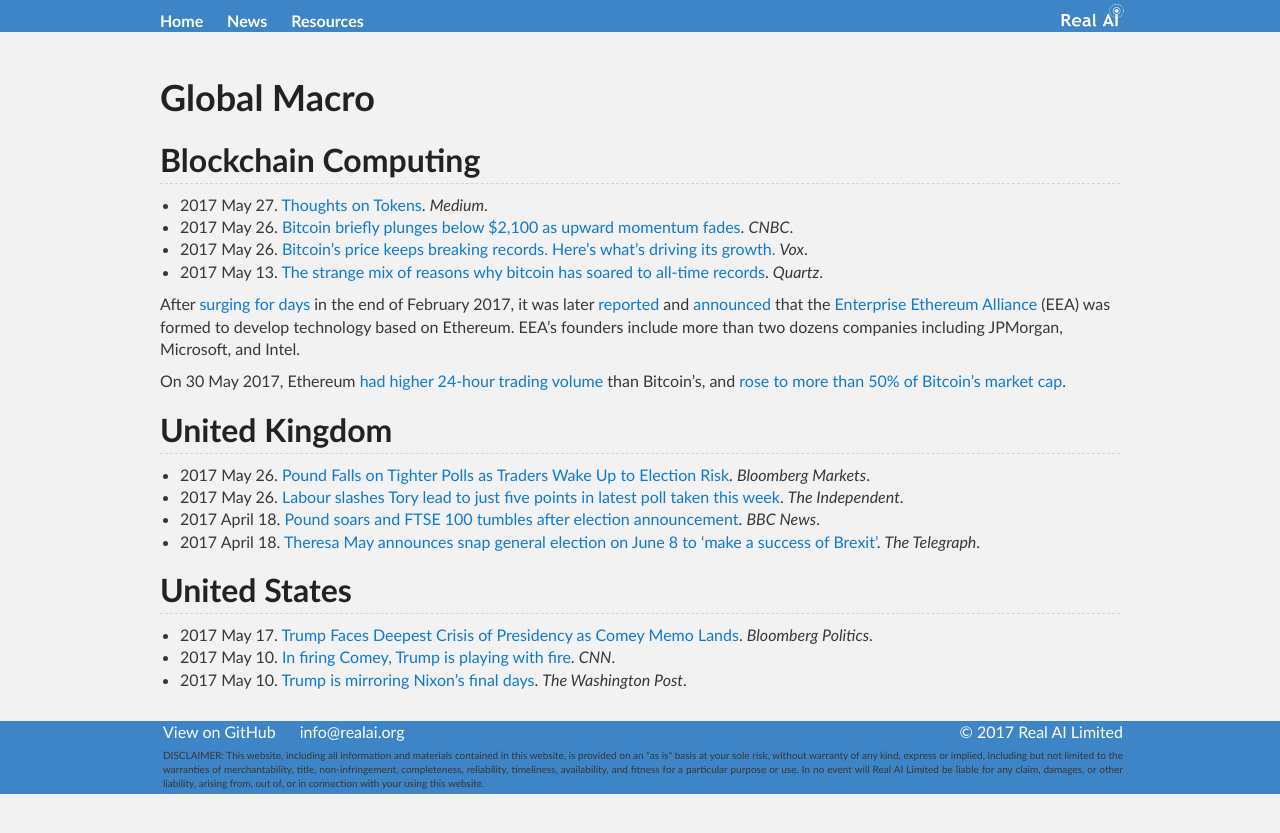
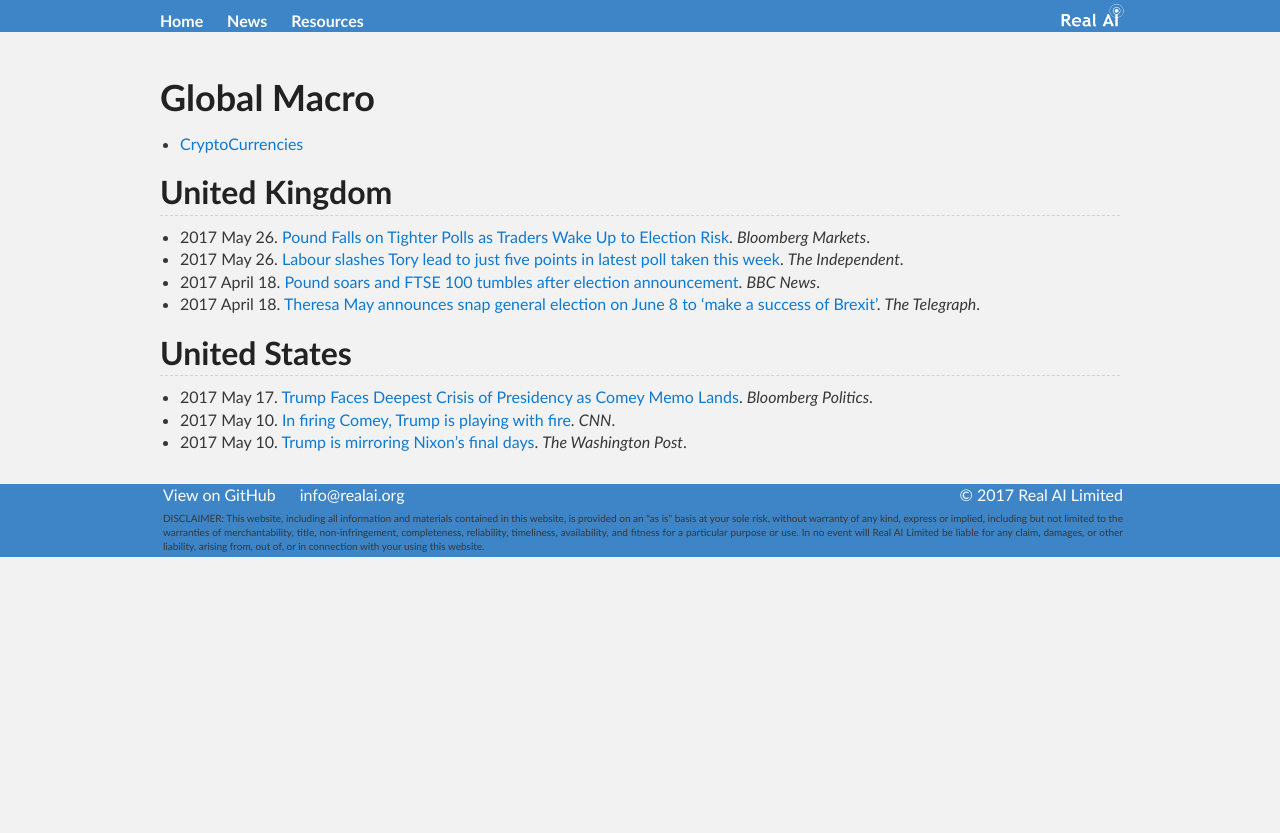
Before and after one commit to Tonywuhk/realai.org, a Jekyll site: the page built from macro.md, in a window 1280 px wide. Shown: the top 833 px of the page. Built offline with Jekyll 4.4.1, drawn with Linux system fonts in a browser that asks for light colours; our own code applies the rules of GitHub Pages for plain Markdown files; comment, search, counter and statistics services are not loaded; the repository's description, which GitHub fills in, is left out.

Commit message:
Update macro.md

```diff
--- a/macro.md
+++ b/macro.md
@@ -3,16 +3,7 @@
 ---
 # Global Macro
 
-## Blockchain Computing
-
-* 2017 May 27. [Thoughts on Tokens](https://medium.com/@balajis/thoughts-on-tokens-436109aabcbe). *Medium*.
-* 2017 May 26. [Bitcoin briefly plunges below $2,100 as upward momentum fades](http://www.cnbc.com/2017/05/26/bitcoin-briefly-plunges-below-2100-as-upward-momentum-fades.html). *CNBC*.
-* 2017 May 26. [Bitcoin's price keeps breaking records. Here's what's driving its growth.](https://www.vox.com/new-money/2017/5/26/15687062/bitcoin-bubble-explained) *Vox*.
-* 2017 May 13. [The strange mix of reasons why bitcoin has soared to all-time records](https://qz.com/981814/the-strange-mix-of-reasons-why-bitcoin-has-soared-to-all-time-records/). *Quartz*.
-
-After [surging for days](http://www.zerohedge.com/news/2017-02-27/ethereum-soars-after-jpmorgan-intel-microsoft-and-others-form-blockchain-alliance) in the end of February 2017, it was later  [reported](http://in.reuters.com/article/ethereum-enterprises-consortium-idINKBN16717C) and [announced](http://spectrum.ieee.org/tech-talk/computing/networks/enterprise-ethereum-alliance-launches) that the [Enterprise Ethereum Alliance](https://entethalliance.org/) (EEA) was formed to develop technology based on Ethereum. EEA’s founders include more than two dozens companies including JPMorgan, Microsoft, and Intel.
-
-On 30 May 2017, Ethereum [had higher 24-hour trading volume](https://cointelegraph.com/news/ethereum-has-higher-trade-volumes-than-bitcoin-as-fortunes-reverse) than Bitcoin’s, and [rose to more than 50% of Bitcoin’s market cap](https://www.cryptocoinsnews.com/ethereum-market-cap-rises-to-more-than-50-of-bitcoins/).
+* [CryptoCurrencies](http://realai.org/coins/)
 
 ## United Kingdom
 
```
